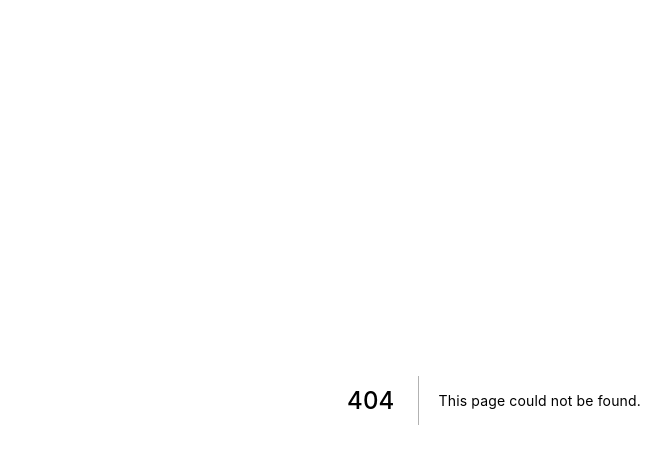
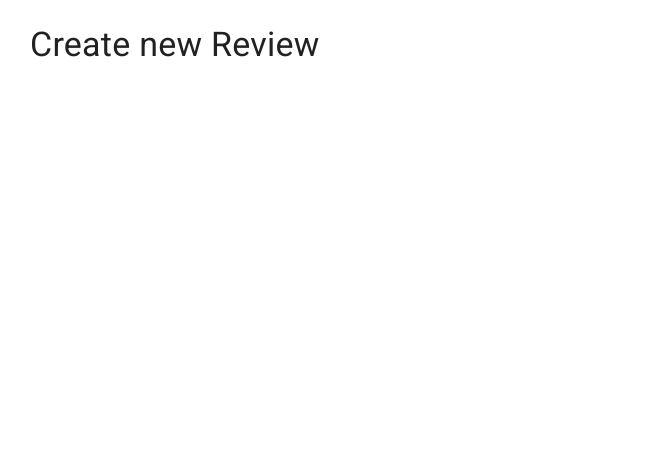
Before and after one commit to sepiddd/developer-test, a Next.js app: page /reviews/create in a window 1280 px wide. Before the commit this address had no page. Shown: the top 464 px of the page, without its empty margins (146-817 px from the left). Built offline with nearby package versions, Linux system fonts and the light colour scheme.

Commit message:
add 'create review' page and route to it

```diff
--- /dev/null
+++ b/pages/reviews/create/index.tsx
@@ -0,0 +1,22 @@
+import { Box, Container, Grid, Typography } from "@material-ui/core";
+import React from "react";
+
+export default function Create() {
+  return (
+    <Container maxWidth="md">
+      <Box my={4}>
+        <Grid
+          container
+          direction="column"
+          justify="flex-start"
+          alignItems="stretch"
+          spacing={2}
+        >
+          <Typography variant="h4" component="h1" gutterBottom>
+            Create new Review
+          </Typography>
+        </Grid>
+      </Box>
+    </Container>
+  );
+}
```
Also changed, not shown: pages/reviews/index.tsx (renamed from pages/reviews.tsx, +38 -8 lines).
